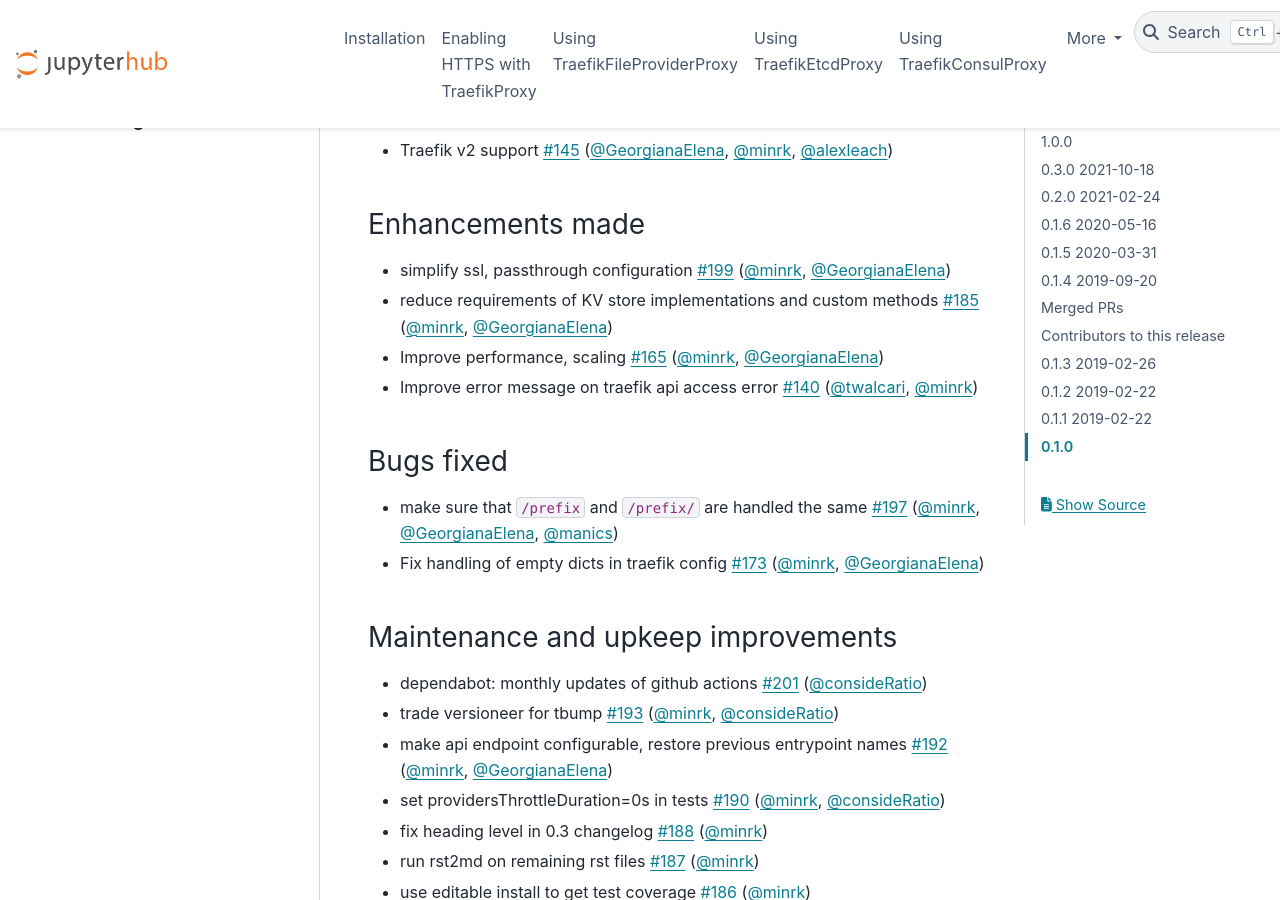
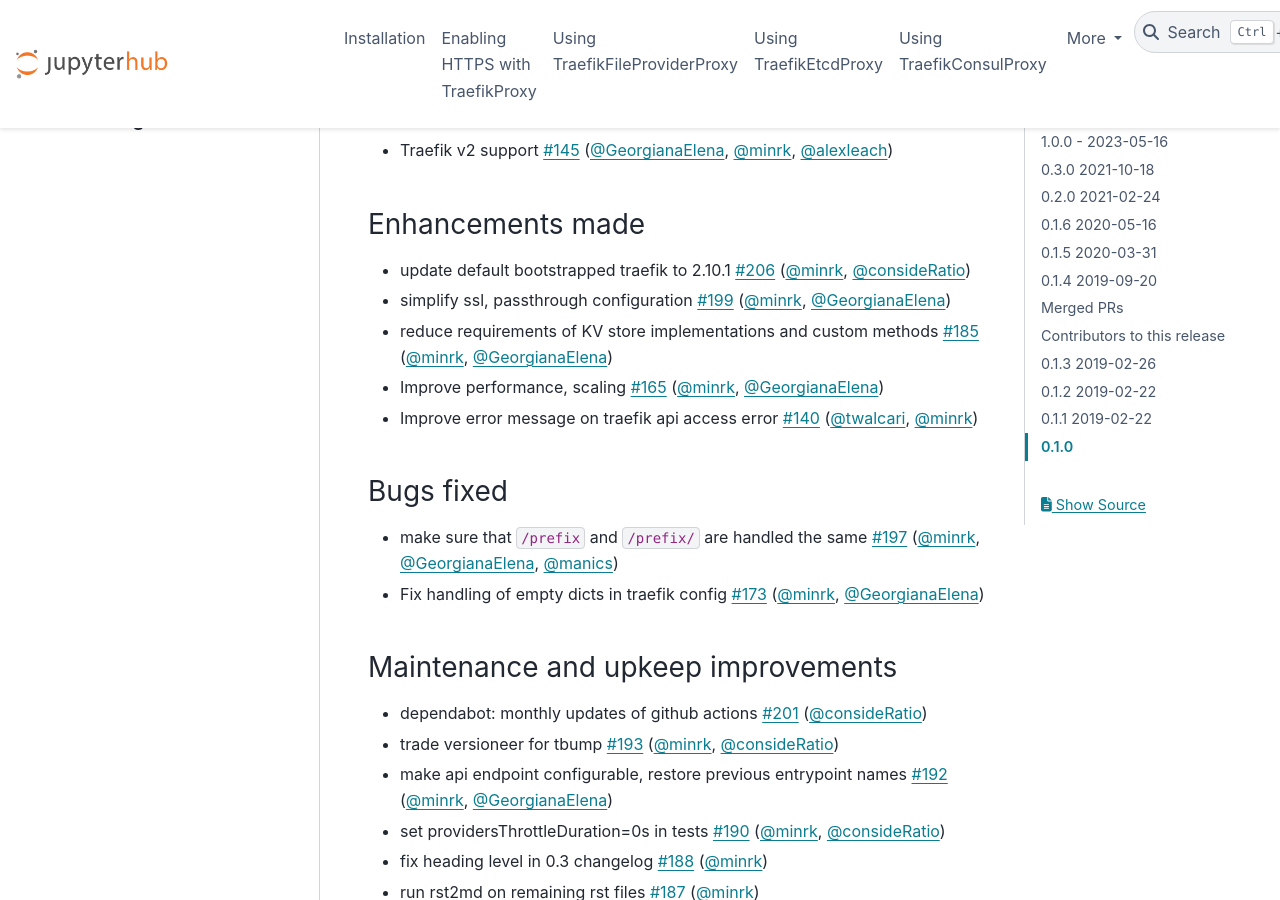
Before and after one commit to jupyterhub/traefik-proxy, a Sphinx documentation site: the page built from docs/source/changelog.md, in a window 1280 px wide and 900 px high, scrolled down 1185 px. Built offline with Sphinx 7.4.7 and the PyData theme 0.15.4, drawn with Linux system fonts in a browser that asks for light colours; some of the changed text lies outside the part shown.

Commit message:
add pr 206, date

```diff
--- a/docs/source/changelog.md
+++ b/docs/source/changelog.md
@@ -4,7 +4,7 @@
 and its link will bring up a GitHub listing of changes. Use `git log` on
 the command line for details.
 
-## 1.0.0
+## 1.0.0 - 2023-05-16
 
 1.0.0 is a big release for jupyterhub-traefik-proxy!
 It updates support for traefik to version 2.x (current: 2.9.8).
@@ -42,6 +42,7 @@
 
 ### Enhancements made
 
+- update default bootstrapped traefik to 2.10.1 [#206](https://github.com/jupyterhub/traefik-proxy/pull/206) ([@minrk](https://github.com/minrk), [@consideRatio](https://github.com/consideRatio))
 - simplify ssl, passthrough configuration [#199](https://github.com/jupyterhub/traefik-proxy/pull/199) ([@minrk](https://github.com/minrk), [@GeorgianaElena](https://github.com/GeorgianaElena))
 - reduce requirements of KV store implementations and custom methods [#185](https://github.com/jupyterhub/traefik-proxy/pull/185) ([@minrk](https://github.com/minrk), [@GeorgianaElena](https://github.com/GeorgianaElena))
 - Improve performance, scaling [#165](https://github.com/jupyterhub/traefik-proxy/pull/165) ([@minrk](https://github.com/minrk), [@GeorgianaElena](https://github.com/GeorgianaElena))
```
